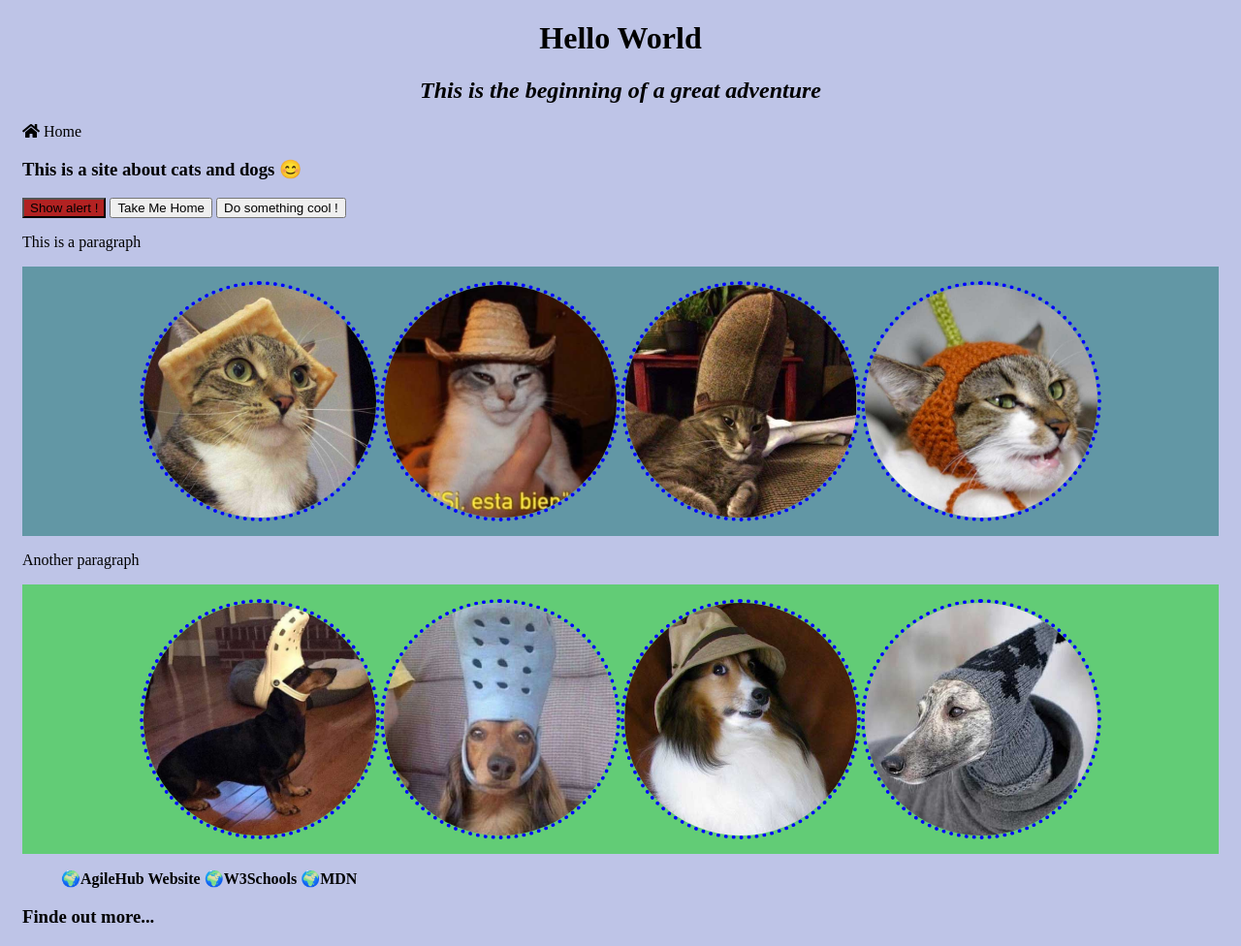
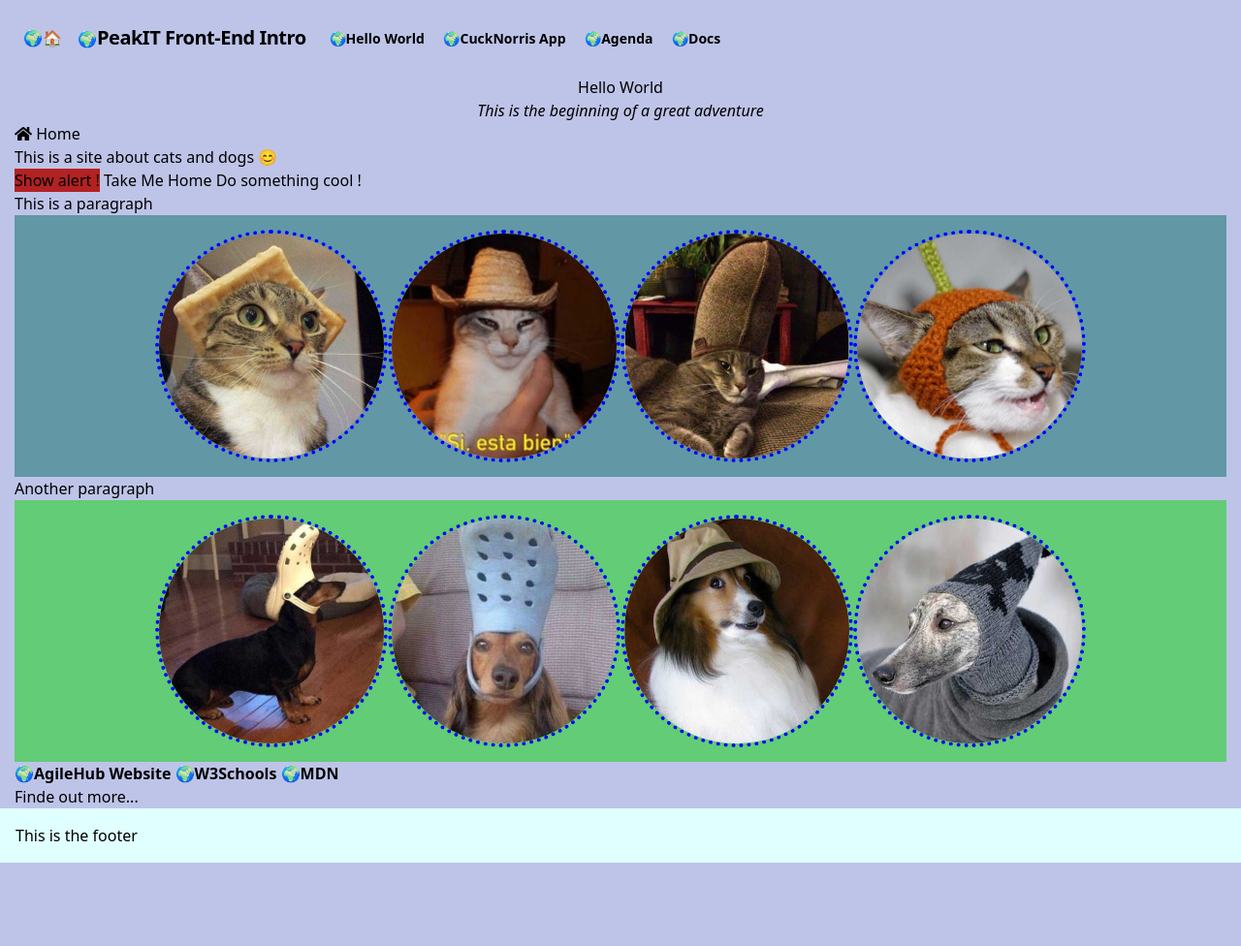
Before and after one commit to hellyworld/ResponsiveWebDev_PeakIT2018, a website: page helloWorld/index.html in a window 1280 px wide. Shown: the whole page at 97% size. After the commit the page ends 834 px from the top, so only its background shows below. Drawn offline with nearby package versions, Linux system fonts and the light colour scheme.

Commit message:
included partials in the hello world as well

```diff
--- a/helloWorld/index.html
+++ b/helloWorld/index.html
@@ -4,6 +4,7 @@
     <meta charset="UTF-8" />
     <meta name="viewport" content="width=device-width, initial-scale=1.0" />
     <meta http-equiv="X-UA-Compatible" content="ie=edge" />
+    <link rel="stylesheet" href="https://cdn.jsdelivr.net/npm/tailwindcss/dist/tailwind.min.css"/>
     <link
       rel="stylesheet"
       href="https://use.fontawesome.com/releases/v5.5.0/css/all.css"
@@ -14,6 +15,7 @@
     <title>Hello World</title>
   </head>
   <body>
+    <div id="navigationContainer">The havbar will go here</div>
     <div id="wrapper">
       <h1 class="text-center">Hello World</h1>
       <h2 class="text-center">This is the beginning of a great adventure</h2>
@@ -96,6 +98,9 @@
       <footer><h3>Finde out more...</h3></footer>
     </div>
 
+    <div id="footerContainer" class="fixed pin-b w-full"></div>
+
+    <script src="../components/script/loaders.js"></script>
     <script src="script/app.js"></script>
   </body>
 </html>
--- a/helloWorld/script/app.js
+++ b/helloWorld/script/app.js
@@ -1,4 +1,7 @@
 console.log("js loaded");
+
+loadHeader();
+loadFooter();
 
 var allImages = document.querySelectorAll("img");
 //clasic for loop
--- a/helloWorld/scss/style.scss
+++ b/helloWorld/scss/style.scss
@@ -1,3 +1,7 @@
+@import "../../components/scss/header";
+@import "../../components/scss/footer";
+@import "../../components/scss/helpers";
+
 body {
     background-color: rgb(190, 196, 231);
 }
```
Also changed, not shown: helloWorld/css/style.css, 1 other file.
